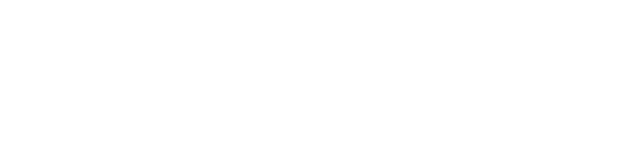
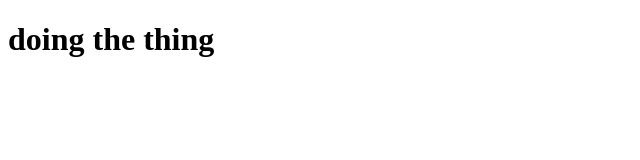
Before and after one commit to FriedDruit/tri-perfect, a website: page index.html in a window 1280 px wide. Shown: the whole page, without its empty margins (0-640 px from the left). Drawn offline with Linux system fonts and the light colour scheme.

Commit message:
deleted first

```diff
--- a/first.js
+++ /dev/null
@@ -1 +0,0 @@
-//test
--- a/index.html
+++ b/index.html
@@ -4,6 +4,7 @@
 	<title>tri perfect</title>
 </head>
 <body>
+	<h1>doing the thing</h1>
 <script type="text/javascript" src="tri.js"></script>
 </body>
 </html>
--- a/package.json
+++ b/package.json
@@ -2,7 +2,7 @@
   "name": "tri-perfect",
   "version": "1.0.0",
   "description": "The search for more tri-perfect numbers!",
-  "main": "first.js",
+  "main": "tri.js",
   "scripts": {
     "test": "echo \"Error: no test specified\" && exit 1"
   },
```
